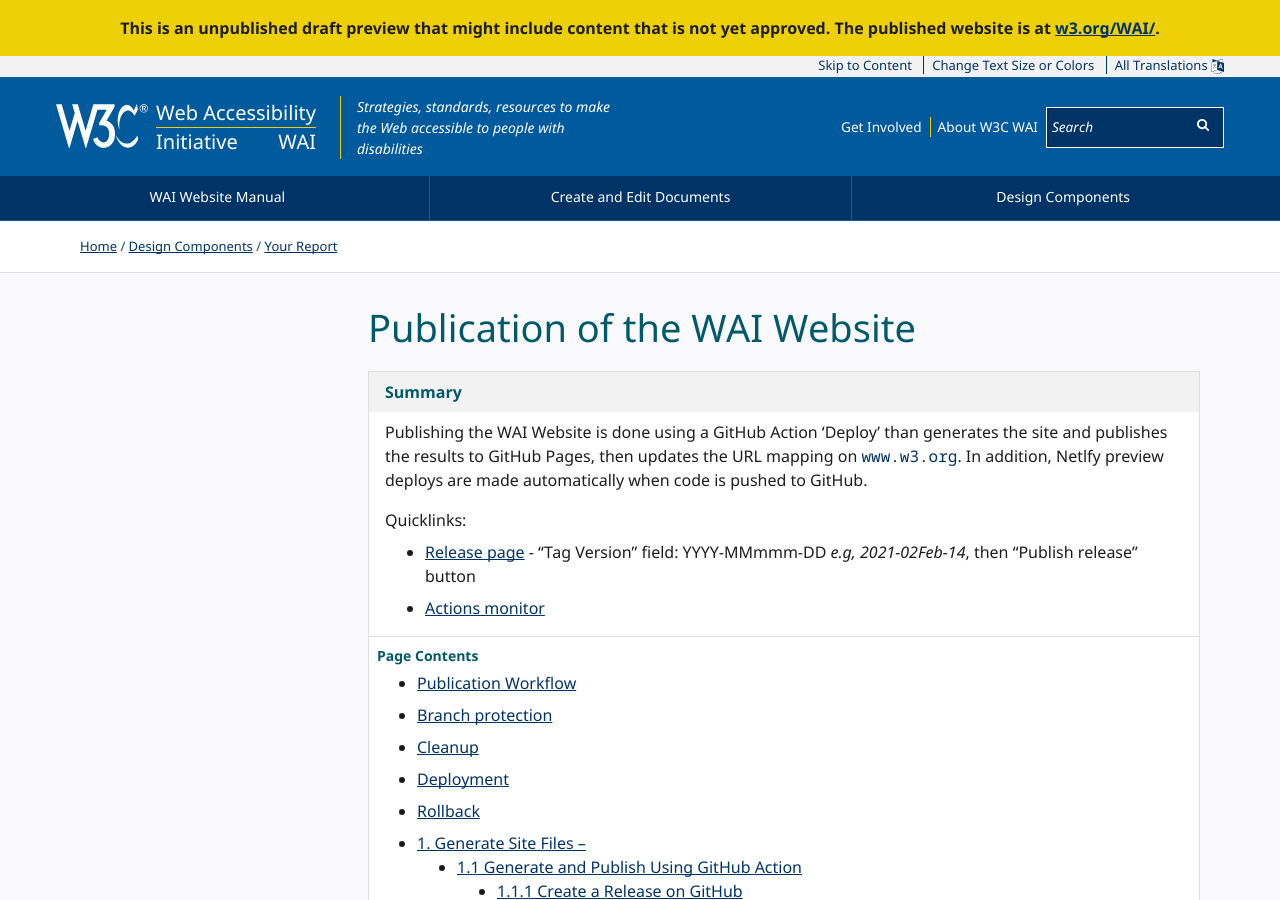
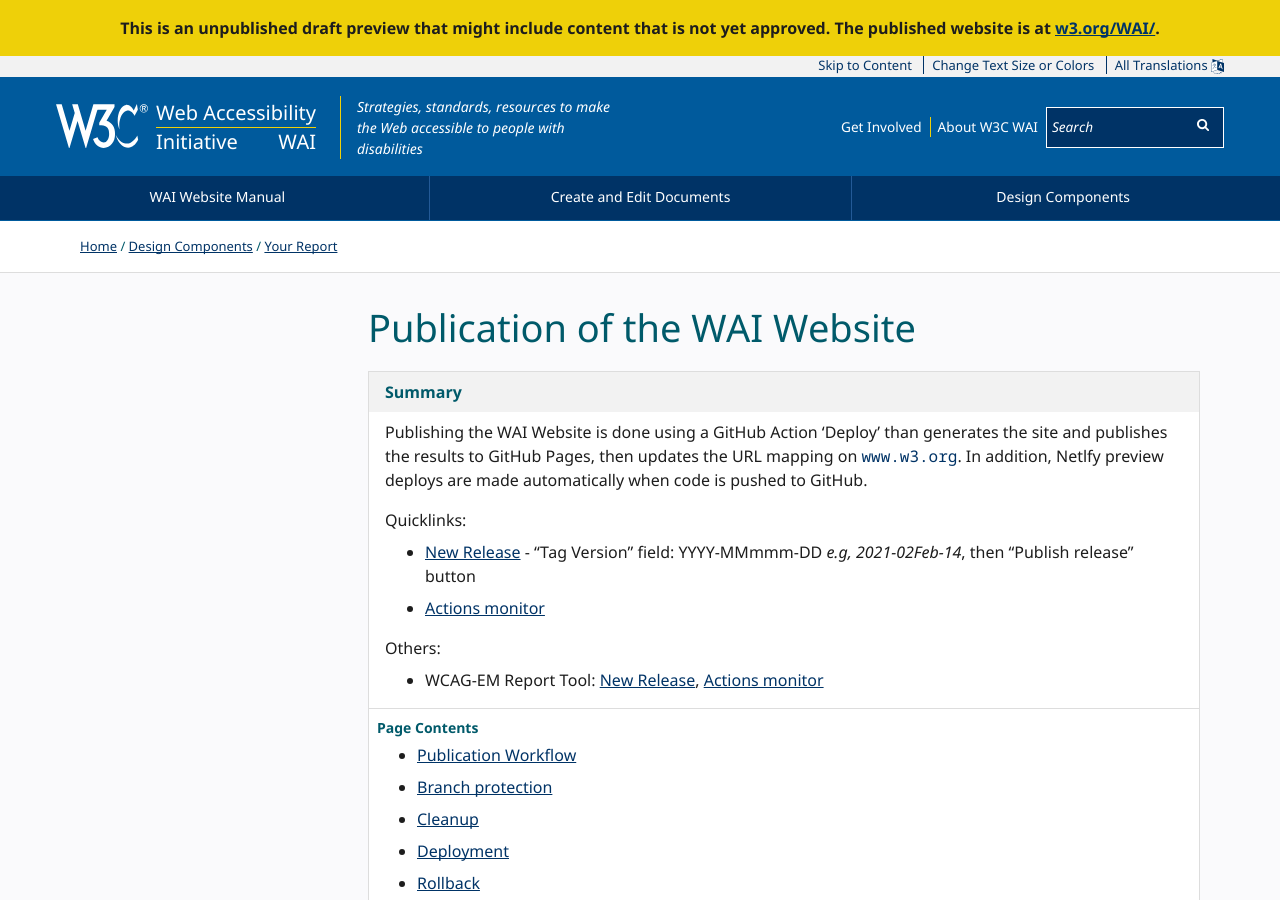
Before and after one commit to w3c/wai-website-theme, a Jekyll site: the page built from content/technical-publication.md, in a window 1280 px wide and 900 px high. Built offline with Jekyll 4.4.1, drawn with Linux system fonts in a browser that asks for light colours; cached includes are drawn as plain includes; comment, search, counter and statistics services are not loaded.

Commit message:
add link for WCAG-EM Report Tool

```diff
--- a/content/technical-publication.md
+++ b/content/technical-publication.md
@@ -17,8 +17,11 @@
 
 Quicklinks:
 
-* [Release page](https://github.com/w3c/wai-website/releases/new) - "Tag Version" field: YYYY-MMmmm-DD _e.g, 2021-02Feb-14_, then "Publish release" button
+* [New Release](https://github.com/w3c/wai-website/releases/new) - "Tag Version" field: YYYY-MMmmm-DD _e.g, 2021-02Feb-14_, then "Publish release" button
 * [Actions monitor](https://github.com/w3c/wai-website/actions)
+
+Others:
+* WCAG-EM Report Tool: [New Release](https://github.com/w3c/wai-wcag-em-report-tool/releases/new), [Actions monitor](https://github.com/w3c/wai-wcag-em-report-tool/actions)
 
 {::nomarkdown}
 {% include box.html type="end" %}
```
